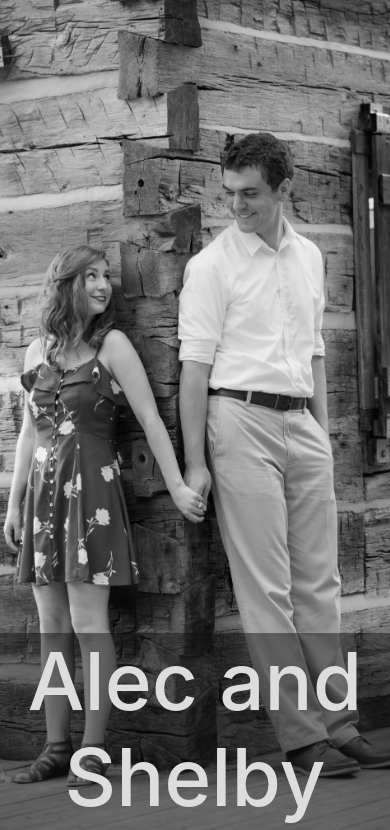
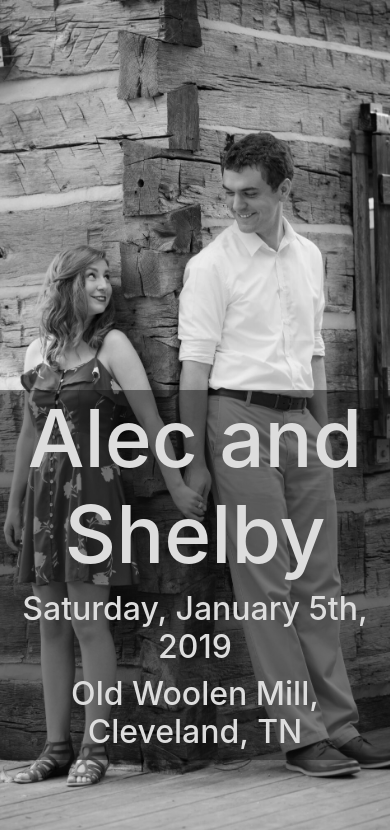
Before and after one commit to alecwest/wedding-website, a website: page index.html in a window 390 px wide. Shown: the top 830 px of the page. Drawn offline with nearby package versions, Linux system fonts and the light colour scheme.

Commit message:
Fix display of text block on mobile screens

```diff
--- a/index.html
+++ b/index.html
@@ -70,7 +70,7 @@
             color: #ddd;
             background-color: #11111177;
             position: absolute;
-            top: 75%;
+            bottom: 10%;
             width: 100%;
         }
 
```
